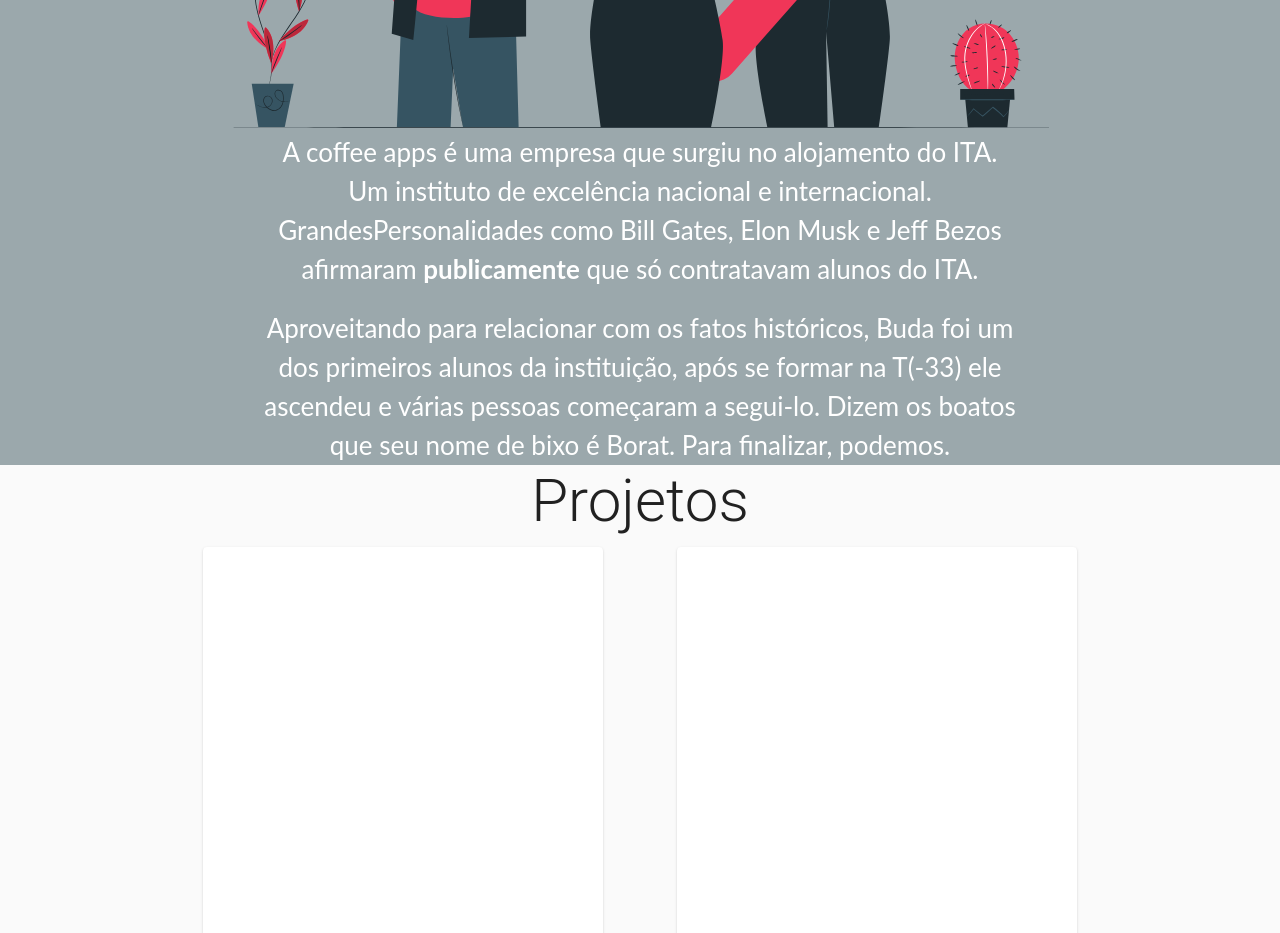
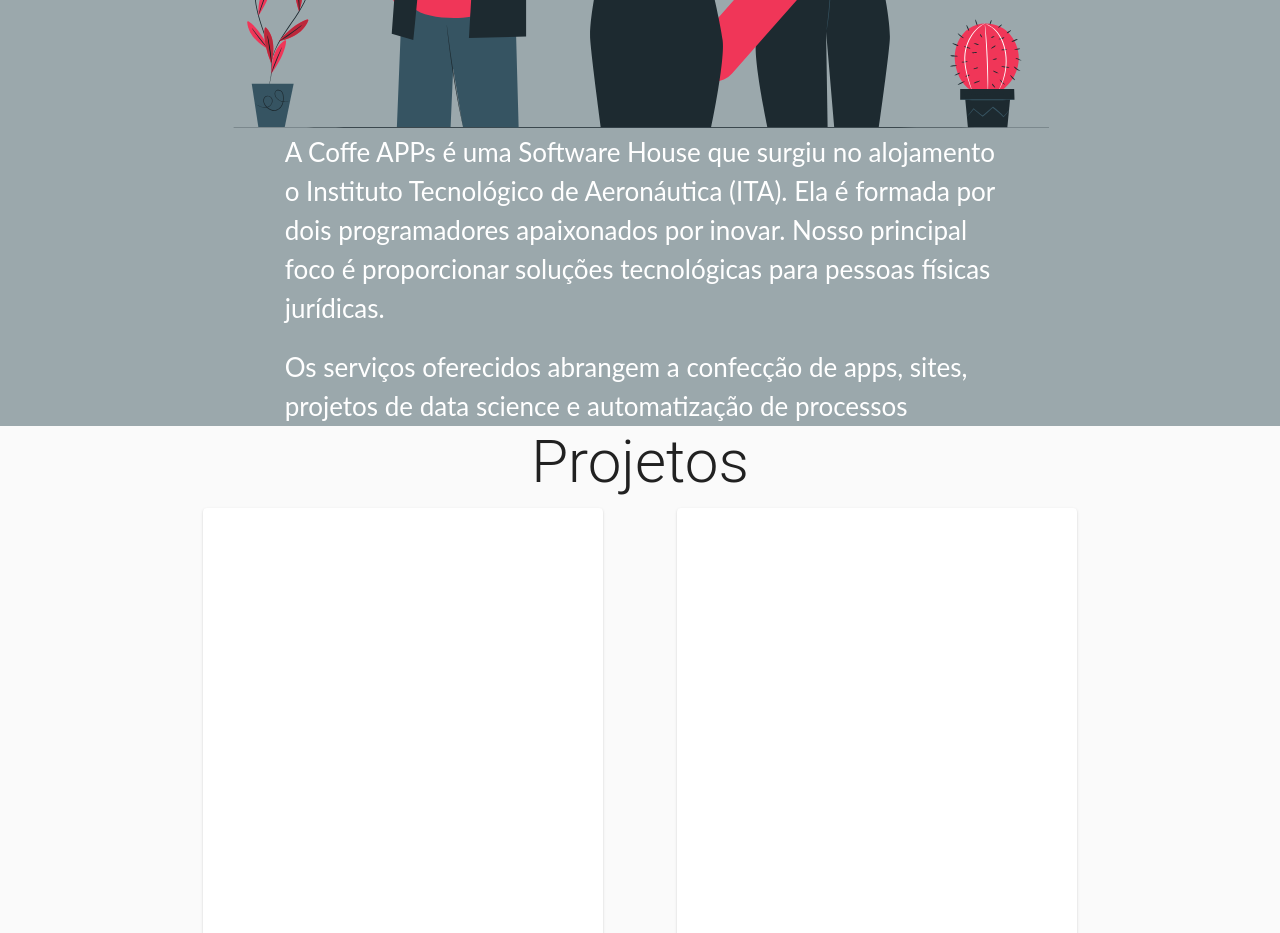
Before and after one commit to hentt30/coffe-apps-page, a React (Create React App) app in the folder landing-page/: page / in a window 1280 px wide. Shown: the part 1300-2233 px from the top of the page. Built offline with nearby package versions, Linux system fonts and the light colour scheme.

Commit message:
about us text added

```diff
--- a/landing-page/src/LandingPage/Sobre/Sobre.js
+++ b/landing-page/src/LandingPage/Sobre/Sobre.js
@@ -52,30 +52,26 @@
         </Grid>
 
         <Grid item className={classes.description}>
-          <Typography className={classes.text} align="center">
-            A coffee apps é uma empresa que surgiu no alojamento do ITA.
+          <Typography className={classes.text}>
+            A Coffe APPs é uma Software House que surgiu no alojamento
           </Typography>
-          <Typography className={classes.text} align="center">
-            Um instituto de excelência nacional e internacional.
+          <Typography className={classes.text}>
+            o Instituto Tecnológico de Aeronáutica (ITA). Ela é formada por
           </Typography>
-          <Typography className={classes.text} align="center">
-            GrandesPersonalidades como Bill Gates, Elon Musk e Jeff Bezos
+          <Typography className={classes.text}>
+            dois programadores apaixonados por inovar. Nosso principal
           </Typography>
-          <Typography className={classes.text} align="center">
-            afirmaram <b>publicamente</b> que só contratavam alunos do ITA.{" "}
+          <Typography className={classes.text}>
+            foco é proporcionar soluções tecnológicas para pessoas físicas
           </Typography>
+
+          <Typography className={classes.text}>jurídicas.</Typography>
           <br />
-          <Typography className={classes.text} align="center">
-            Aproveitando para relacionar com os fatos históricos, Buda foi um
+          <Typography className={classes.text}>
+            Os serviços oferecidos abrangem a confecção de apps, sites,
           </Typography>
-          <Typography className={classes.text} align="center">
-            dos primeiros alunos da instituição, após se formar na T(-33) ele
-          </Typography>
-          <Typography className={classes.text} align="center">
-            ascendeu e várias pessoas começaram a segui-lo. Dizem os boatos
-          </Typography>
-          <Typography className={classes.text} align="center">
-            que seu nome de bixo é Borat. Para finalizar, podemos.
+          <Typography className={classes.text}>
+            projetos de data science e automatização de processos
           </Typography>
         </Grid>
       </Grid>
```
